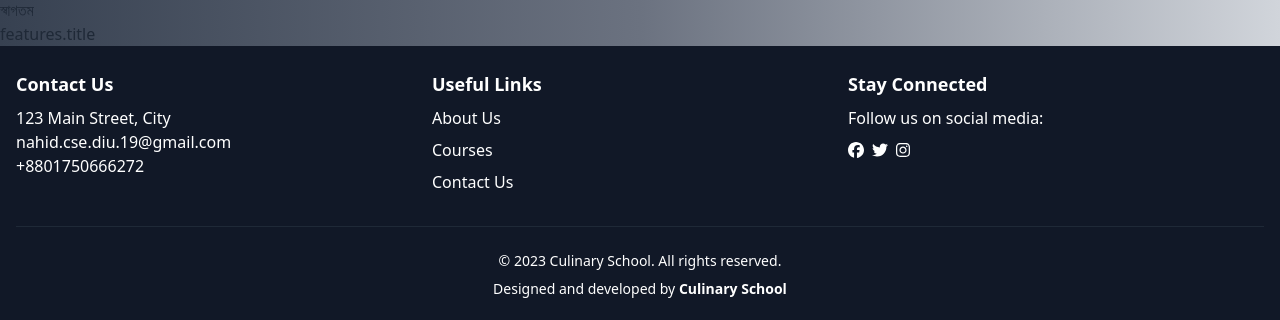
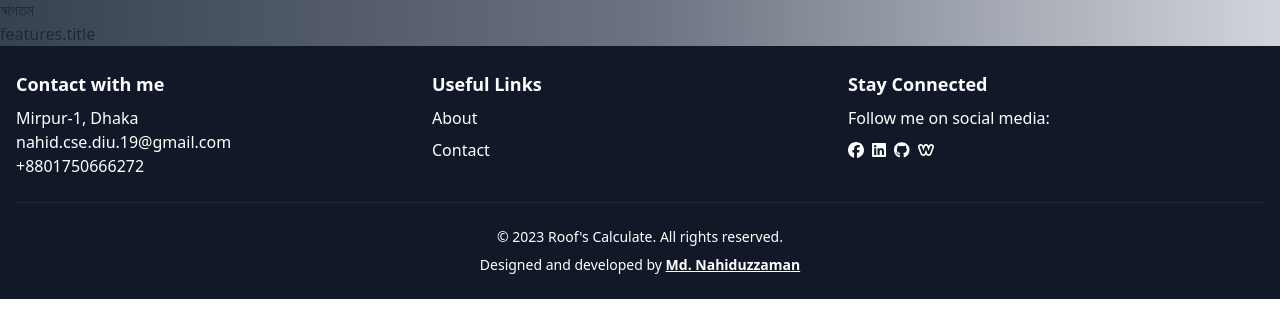
Before and after one commit to Nahiduzzamann/calculator-for-make-roof, a React (Vite) app: page / in a window 1280 px wide. Shown: the part 802-1122 px from the top of the page. After the commit the page ends 1101 px from the top, so only its background shows below. Built offline with nearby package versions, Linux system fonts and the light colour scheme; no server answers.

Commit message:
authentication done

```diff
--- a/src/main.jsx
+++ b/src/main.jsx
@@ -10,6 +10,7 @@ import Main from "./layout/Main";
 import Home from "./pages/Home/Home/Home";
 import ErrorPage from "./pages/ErrorPage/ErrorPage";
 import AuthProvider from "./provider/AuthProvider";
+import Login from "./pages/SignIn/Login";
 
 const router = createBrowserRouter([
   {
@@ -20,6 +21,10 @@ const router = createBrowserRouter([
       {
         path: "/",
         element: <Home></Home>,
+      },
+      {
+        path: "/login",
+        element: <Login></Login>,
       },
     ],
   },
--- a/src/pages/Shared/Footer/Footer.jsx
+++ b/src/pages/Shared/Footer/Footer.jsx
@@ -1,14 +1,18 @@
 import { FontAwesomeIcon } from '@fortawesome/react-fontawesome';
-import { faFacebook, faTwitter, faInstagram } from '@fortawesome/free-brands-svg-icons';
+import { faFacebook, faGithub, faLinkedin, faWeebly } from '@fortawesome/free-brands-svg-icons';
+import { useTranslation } from 'react-i18next';
+import { Link } from 'react-router-dom';
 
 const Footer = () => {
+  const { t } = useTranslation();
+
     return (
         <footer className="bg-gray-900 text-white">
             <div className="container mx-auto py-6 px-4">
                 <div className="flex flex-col md:flex-row md:justify-between">
                     <div className="md:w-1/3 mb-4 md:mb-0">
-                        <h3 className="text-lg font-semibold">Contact Us</h3>
-                        <p className="mt-2">123 Main Street, City</p>
+                        <h3 className="text-lg font-semibold">Contact with me</h3>
+                        <p className="mt-2">Mirpur-1, Dhaka</p>
                         <p>nahid.cse.diu.19@gmail.com</p>
                         <p>+8801750666272</p>
                     </div>
@@ -16,42 +20,44 @@ const Footer = () => {
                         <h3 className="text-lg font-semibold">Useful Links</h3>
                         <ul className="mt-2">
                             <li className="mb-2">
-                                <a href="#about">About Us</a>
+                                <Link to="/about">About</Link>
                             </li>
+
                             <li className="mb-2">
-                                <a href="#courses">Courses</a>
-                            </li>
-                            <li className="mb-2">
-                                <a href="#contact">Contact Us</a>
+                                <Link to="/contact">Contact</Link>
                             </li>
                         </ul>
                     </div>
                     <div className="md:w-1/3">
                         <h3 className="text-lg font-semibold">Stay Connected</h3>
-                        <p className="mt-2">Follow us on social media:</p>
+                        <p className="mt-2">Follow me on social media:</p>
                         <div className="flex mt-2">
-                            <a href="#" className="mr-2 text-white hover:text-gray-400">
+                            <a href="https://web.facebook.com/na.hid.731135/" target='blank' className="mr-2 text-white hover:text-gray-400">
                                 <FontAwesomeIcon icon={faFacebook} />
                             </a>
-                            <a href="#" className="mr-2 text-white hover:text-gray-400">
-                                <FontAwesomeIcon icon={faTwitter} />
+                            <a href="https://www.linkedin.com/in/md-nahiduzzaman-08395a179?mibextid=Zxz2cZ" target='blank' className="mr-2 text-white hover:text-gray-400">
+                                <FontAwesomeIcon icon={faLinkedin} />
                             </a>
-                            <a href="#" className="mr-2 text-white hover:text-gray-400">
-                                <FontAwesomeIcon icon={faInstagram} />
+                            <a href="https://github.com/Nahiduzzamann" target='blank' className="mr-2 text-white hover:text-gray-400">
+                                <FontAwesomeIcon icon={faGithub} />
+                            </a>
+                            <a href="https://nahiduzzaman-portfolio.web.app/" target='blank' className="mr-2 text-white hover:text-gray-400">
+                                <FontAwesomeIcon icon={faWeebly} />
                             </a>
                         </div>
                     </div>
                 </div>
                 <hr className="border-gray-800 my-6" />
                 <div className="text-center text-sm">
-                    <p>&copy; 2023 Culinary School. All rights reserved.</p>
+                    <p>&copy; 2023 Roof's Calculate. All rights reserved.</p>
                     <p className="mt-2">
                         Designed and developed by {' '}
                         <a
-                            href="https://example.com"
-                            className="text-white hover:text-gray-400 font-bold"
+                            href="https://nahiduzzaman-portfolio.web.app/"
+                            className="text-white hover:text-gray-400 font-bold underline"
+                            target='blank'
                         >
-                            Culinary School
+                            Md. Nahiduzzaman
                         </a>
                     </p>
                 </div>
--- a/src/pages/Shared/Header/Navbar.jsx
+++ b/src/pages/Shared/Header/Navbar.jsx
@@ -1,4 +1,4 @@
-import { Link, NavLink, Navigate } from "react-router-dom";
+import { Link, NavLink, useNavigate } from "react-router-dom";
 import { useTranslation } from "react-i18next";
 import LanguageToggle from "../../../components/LanguageToggle";
 import { AuthContext } from './../../../provider/AuthProvider';
@@ -9,6 +9,9 @@ const Navbar = () => {
   const [isOpen, setIsOpen] = useState(false);
   const [isOpenToggleProfile, setIsOpenToggleProfile] = useState(false);
   const { t } = useTranslation();
+  const navigate = useNavigate()
+  const from = location.state?.from?.pathname || '/'
+
 
   // let user = false;
   const toggleMenu = () => {
@@ -25,7 +28,7 @@ const Navbar = () => {
   const handleLogout = () => {
       logOut()
           .then(() => {
-              Navigate(from, { replace: true });
+            navigate(from, { replace: true });
           })
           .catch((error) => console.log(error.message));
   };
@@ -134,7 +137,7 @@ const Navbar = () => {
                   className="btn btn-ghost btn-circle avatar"
                   role="button"
                 >
-                  <img src={proPic} alt="" className="h-8 w-8 rounded-full" />
+                  <img src={proPic} alt="profile_Pic" className="ml-4 h-5 lg:h-8 w-5 lg:w-8 rounded-full" />
                 </div>
                 {isOpenToggleProfile && (
                   <ul
@@ -151,7 +154,7 @@ const Navbar = () => {
           ) : (
             <>
               <Link
-                to="login"
+                to="/login"
                 className="text-white  hover:bg-gray-700 px-2 py-2 rounded-md ml-2 text-xs lg:text-xl"
               >
                 {t('login')}
--- /dev/null
+++ b/src/pages/SignIn/Login.jsx
@@ -0,0 +1,45 @@
+import { useContext, useState } from 'react';
+import { useLocation, useNavigate } from 'react-router-dom';
+import Spinner from './Spinner';
+import { AuthContext } from '../../provider/AuthProvider';
+const Login = () => {
+    const { signInWithGoogle } = useContext(AuthContext);
+    const location = useLocation()
+    const navigate = useNavigate()
+    const from = location.state?.from?.pathname || '/'
+    const [errorMessage, setErrorMessage] = useState('');
+    const [isLoading, setIsLoading] = useState(false);
+
+    const handleGoogleLogin = () => {
+        setIsLoading(true);
+        signInWithGoogle()
+            .then(() => {
+                setIsLoading(false);
+                navigate(from, { replace: true })
+            })
+            .catch(error => {
+                setIsLoading(false);
+                setErrorMessage(error.message)
+            });
+    }
+    return (
+        <div className="flex items-center justify-center min-h-screen bg-gray-100">
+            <div className="w-full max-w-md p-6 bg-white rounded-md shadow-md">
+                <h2 className="text-2xl font-semibold text-center mb-6">Login</h2>
+                {errorMessage && (
+                    <div className="bg-red-100 border-l-4 border-red-500 text-red-700 p-4 mb-4" role="alert">
+                        <p>{errorMessage}</p>
+                    </div>
+                )}
+                <div className="text-center">
+                    <p className="text-gray-600 mb-2">Please Log In With Google</p>
+                    <button onClick={handleGoogleLogin} className="btn btn-primary w-full " disabled={isLoading}>
+                    {isLoading ? <Spinner /> : 'Sign in with Google'}
+                    </button>
+                </div>
+            </div>
+        </div>
+    );
+};
+
+export default Login;
--- /dev/null
+++ b/src/pages/SignIn/Spinner.jsx
@@ -0,0 +1,10 @@
+
+const Spinner = () => {
+  return (
+    <div className="flex justify-center items-center">
+      <div className="animate-spin rounded-full h-8 w-8 border-t-2 border-b-2 border-blue-500"></div>
+    </div>
+  );
+};
+
+export default Spinner;
--- a/src/provider/AuthProvider.jsx
+++ b/src/provider/AuthProvider.jsx
@@ -1,5 +1,5 @@
 import { createContext, useEffect, useState } from "react";
-import { GoogleAuthProvider, createUserWithEmailAndPassword, getAuth, onAuthStateChanged, signInWithEmailAndPassword, signInWithPopup, signOut, updateProfile } from "firebase/auth";
+import { GoogleAuthProvider, getAuth, onAuthStateChanged, signInWithPopup, signOut } from "firebase/auth";
 import { app } from "../firebase/firebase.config";
 
 
@@ -11,15 +11,6 @@ const AuthProvider = ({ children }) => {
     const [user, setUser] = useState(null);
     const [loading, setLoading] = useState(true);
 
-    const createUser = (email, password) => {
-        setLoading(true);
-        return createUserWithEmailAndPassword(auth, email, password);
-    }
-
-    const signIn = (email, password) => {
-        setLoading(true);
-        return signInWithEmailAndPassword(auth, email, password);
-    }
     const signInWithGoogle = () => {
         setLoading(true);
         return signInWithPopup(auth, provider);
@@ -28,9 +19,6 @@ const AuthProvider = ({ children }) => {
     const logOut = () => {
         setLoading(true);
         return signOut(auth);
-    }
-    const updateUser = (info) => {
-        return updateProfile(auth.currentUser, info);
     }
 
     useEffect(() => {
@@ -46,11 +34,8 @@ const AuthProvider = ({ children }) => {
     const authInfo = {
         user,
         loading,
-        createUser,
-        signIn,
         logOut,
         signInWithGoogle,
-        updateUser
     }
 
     return (
```
